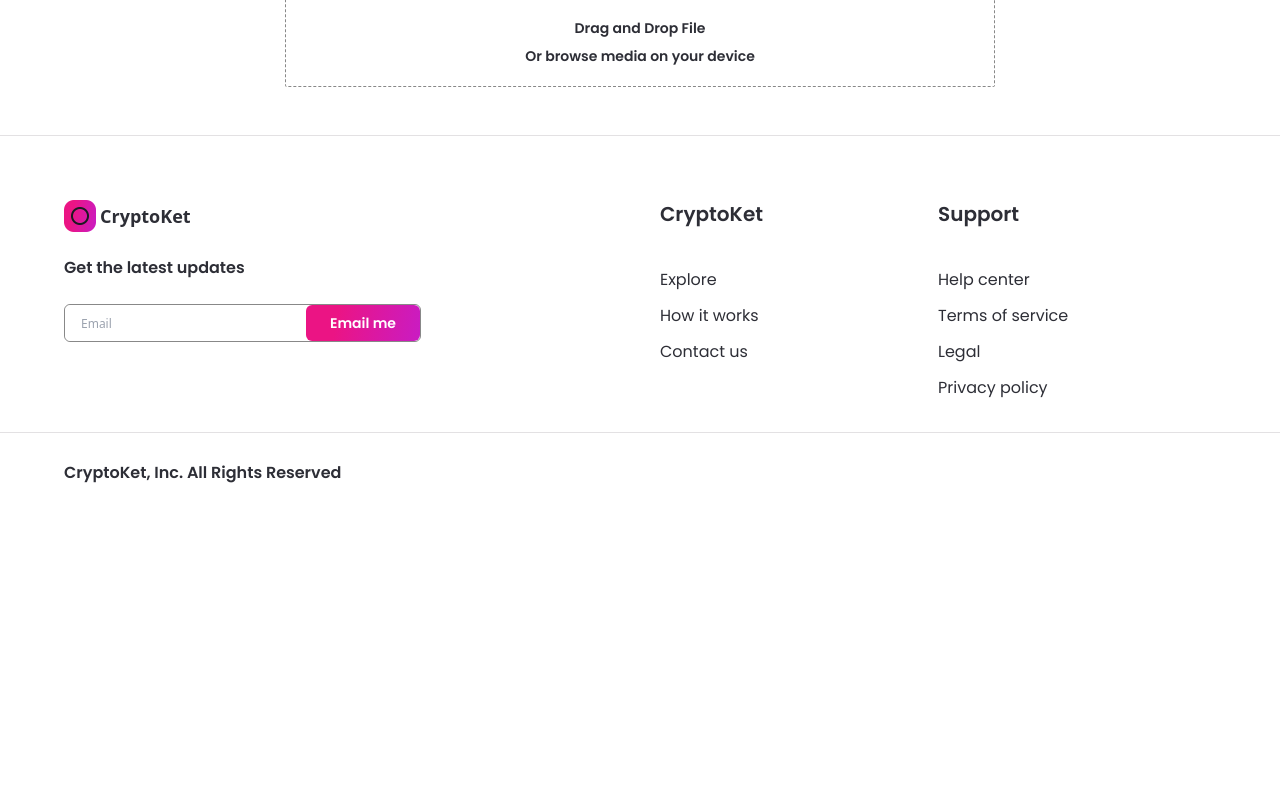
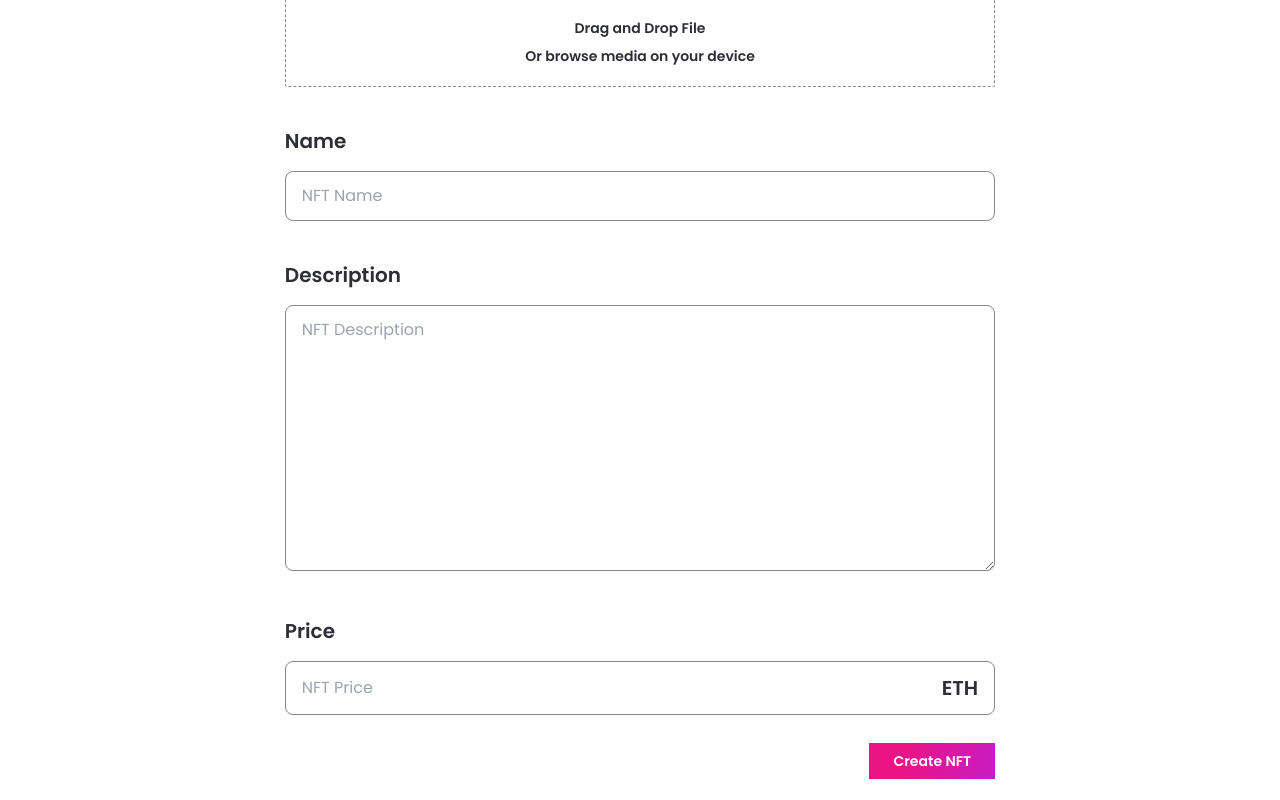
Before and after one commit to ImranK1506/nft_marketplace, a Next.js app: page /create-nft in a window 1280 px wide. Shown: the part 480-1280 px from the top of the page. Before the commit the page ends 1029 px from the top, so only its background shows below. Built offline with nearby package versions, Linux system fonts and the light colour scheme.

Commit message:
creating nft page input

```diff
--- /dev/null
+++ b/src/components/Input.jsx
@@ -0,0 +1,36 @@
+import React from 'react';
+
+const Input = ({ inputType, title, placeholder, handleClick }) => (
+  <div className="mt-10 w-full">
+    <p className="font-poppins dark:text-white text-nft-black-1 font-semibold text-xl">{title}</p>
+
+    {inputType === 'number' ? (
+      <div className="dark:bg-nft-black-1 bg-white border dark:border-nft-black-1 border-nft-gray-2 rounded-lg w-full outline-none font-poppins dark:text-white text-nft-gray-2 text-base mt-4 px-4 py-3 flexBetween flex-row">
+        <input
+          type="number"
+          className="flex w-full dark:bg-nft-black-1 bg-white outline-none"
+          placeholder={placeholder}
+          onChange={handleClick}
+        />
+        <p className="font-poppins dark:text-white text-nft-black-1 font-semibold text-xl">
+          ETH
+        </p>
+      </div>
+    ) : inputType === 'textarea' ? (
+      <textarea
+        className="dark:bg-nft-black-1 bg-white border dark:border-nft-black-1 border-nft-gray-2 rounded-lg w-full outline-none font-poppins dark:text-white text-nft-gray-2 text-base mt-4 px-4 py-3"
+        rows={10}
+        placeholder={placeholder}
+        onChange={handleClick}
+      />
+    ) : (
+      <input
+        className="dark:bg-nft-black-1 bg-white border dark:border-nft-black-1 border-nft-gray-2 rounded-lg w-full outline-none font-poppins dark:text-white text-nft-gray-2 text-base mt-4 px-4 py-3"
+        placeholder={placeholder}
+        onChange={handleClick}
+      />
+    )}
+  </div>
+);
+
+export default Input;
--- a/src/components/index.js
+++ b/src/components/index.js
@@ -4,5 +4,6 @@
 import Banner from './Banner';
 import CreatorCard from './CreatorCard';
 import NFTCard from './NFTCard';
+import Input from './Input';
 
-export { Navbar, Footer, Button, Banner, CreatorCard, NFTCard };
+export { Navbar, Footer, Button, Banner, CreatorCard, NFTCard, Input };
--- a/src/pages/create-nft.js
+++ b/src/pages/create-nft.js
@@ -6,9 +6,12 @@
 
 import { Button } from '../components';
 import images from '../../assets';
+import { Input } from '../components';
 
 const CreateNft = () => {
   const [fileUrl, setFileUrl] = useState(null);
+  const [formInput, setFormInput] = useState({ price: '', name: '', description: '' });
+
   const { theme } = useTheme();
 
   const onDrop = useCallback(() => {
@@ -39,7 +42,7 @@
   return (
     <div className="flex justify-center sm:px-4 p-12">
       <div className="w-3/5 md:w-full">
-        <h1 className="font-poppins dark:text-white text-nft-black-1 text-2xl minlg:text-4xl font-semibold ml-4 xs:ml-0">Create NFT</h1>
+        <h1 className="font-poppins dark:text-white text-nft-black-1 text-2xl minlg:text-4xl font-semibold ml-0 xs:ml-0">Create NFT</h1>
         <div className="mt-16">
           <p className="font-poppins dark:text-white text-nft-black-1 font-semibold text-xl">Upload file</p>
           <div className="mt-4">
@@ -76,6 +79,32 @@
             )}
           </div>
         </div>
+        {/* Input */}
+        <Input
+          inputType="input"
+          title="Name"
+          placeholder="NFT Name"
+          handleClick={(e) => setFormInput({ ...formInput, name: e.target.value })}
+        />
+        <Input
+          inputType="textarea"
+          title="Description"
+          placeholder="NFT Description"
+          handleClick={(e) => setFormInput({ ...formInput, description: e.target.value })}
+        />
+        <Input
+          inputType="number"
+          title="Price"
+          placeholder="NFT Price"
+          handleClick={() => {}}
+        />
+        <div className="mt-7 w-full flex justify-end">
+          <Button
+            btnName="Create NFT"
+            className="rounded-xl"
+            handleClick={(e) => setFormInput({ ...formInput, price: e.target.value })}
+          />
+        </div>
       </div>
     </div>
   );
```
